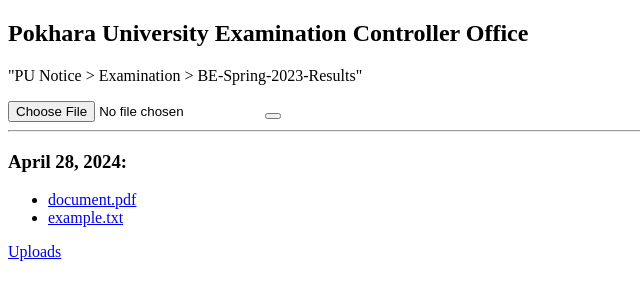
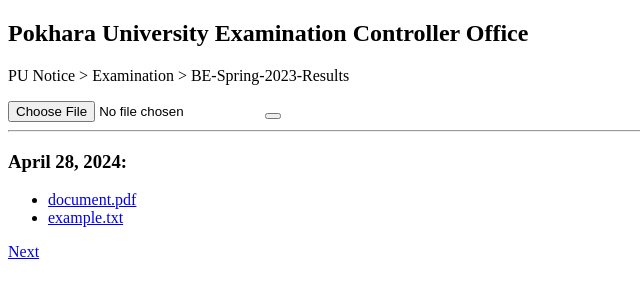
Before and after one commit to rabnmgr7/test-result, a Flask app: page / in a window 1280 px wide. Shown: the top 300 px of the page, without its empty margins (0-640 px from the left). Run offline with Flask 2, Linux system fonts and the light colour scheme; data comes from the database, SQL or seed files in the repository; data that the repository does not hold is empty.

Commit message:
Next button added

```diff
--- a/web/templates/index.html
+++ b/web/templates/index.html
@@ -6,7 +6,7 @@
 </head>
 <body>
     <h2>Pokhara University Examination Controller Office</h2>
-    <p>"PU Notice > Examination > BE-Spring-2023-Results"</p>
+    <p>PU Notice > Examination > BE-Spring-2023-Results</p>
     <!-- File Upload Form -->
     <form id="uploadForm" enctype="multipart/form-data">
         <input type="file" name="fileInput" id="fileInput">
@@ -19,7 +19,7 @@
     <ul id="fileList"></ul>
 
     <!-- Link to view uploaded files -->
-    <a href="/files">Uploads</a>
+    <a href="/files">Next</a>
 
     <!-- JavaScript for File Upload -->
     <script>
```
